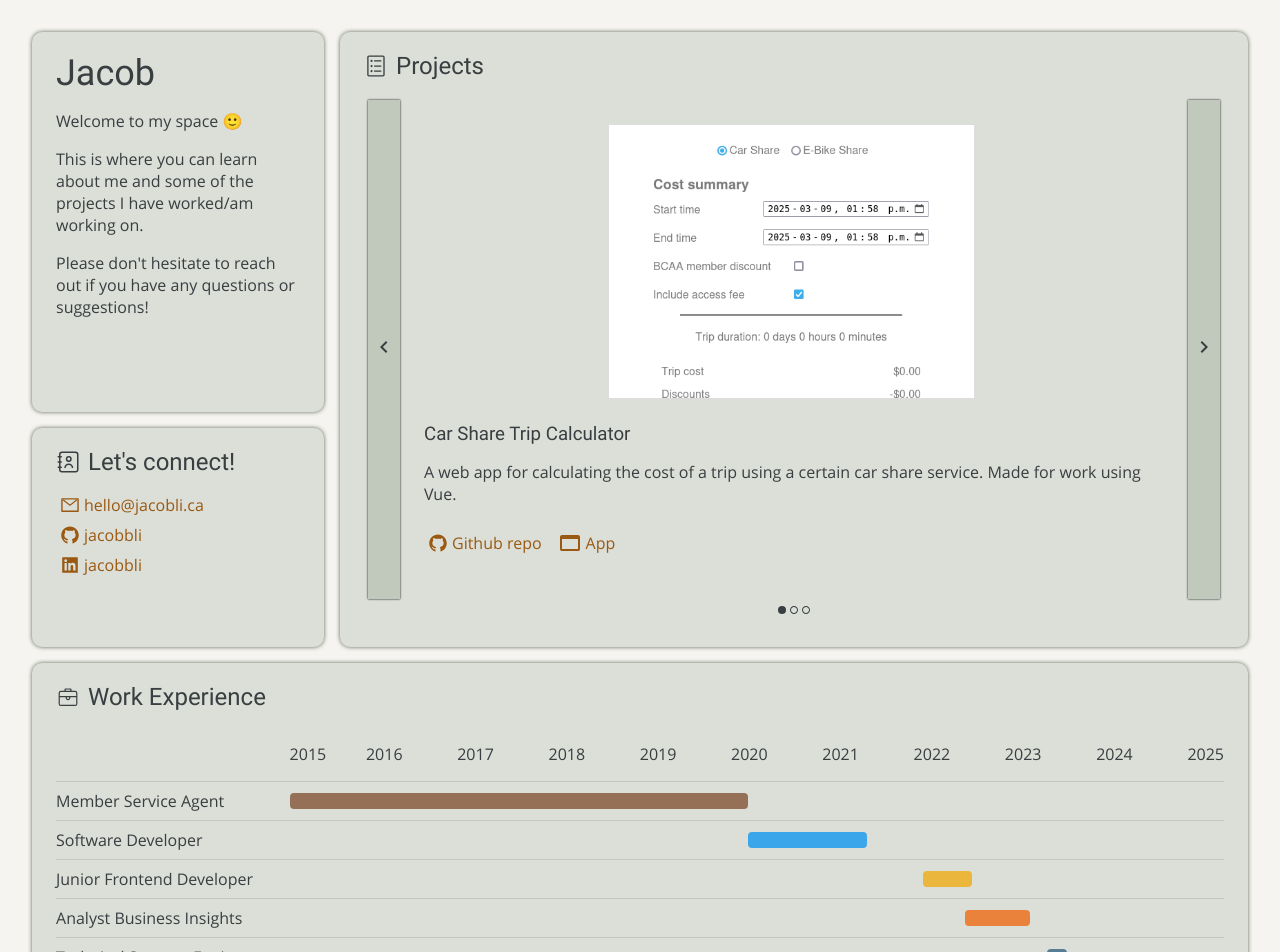
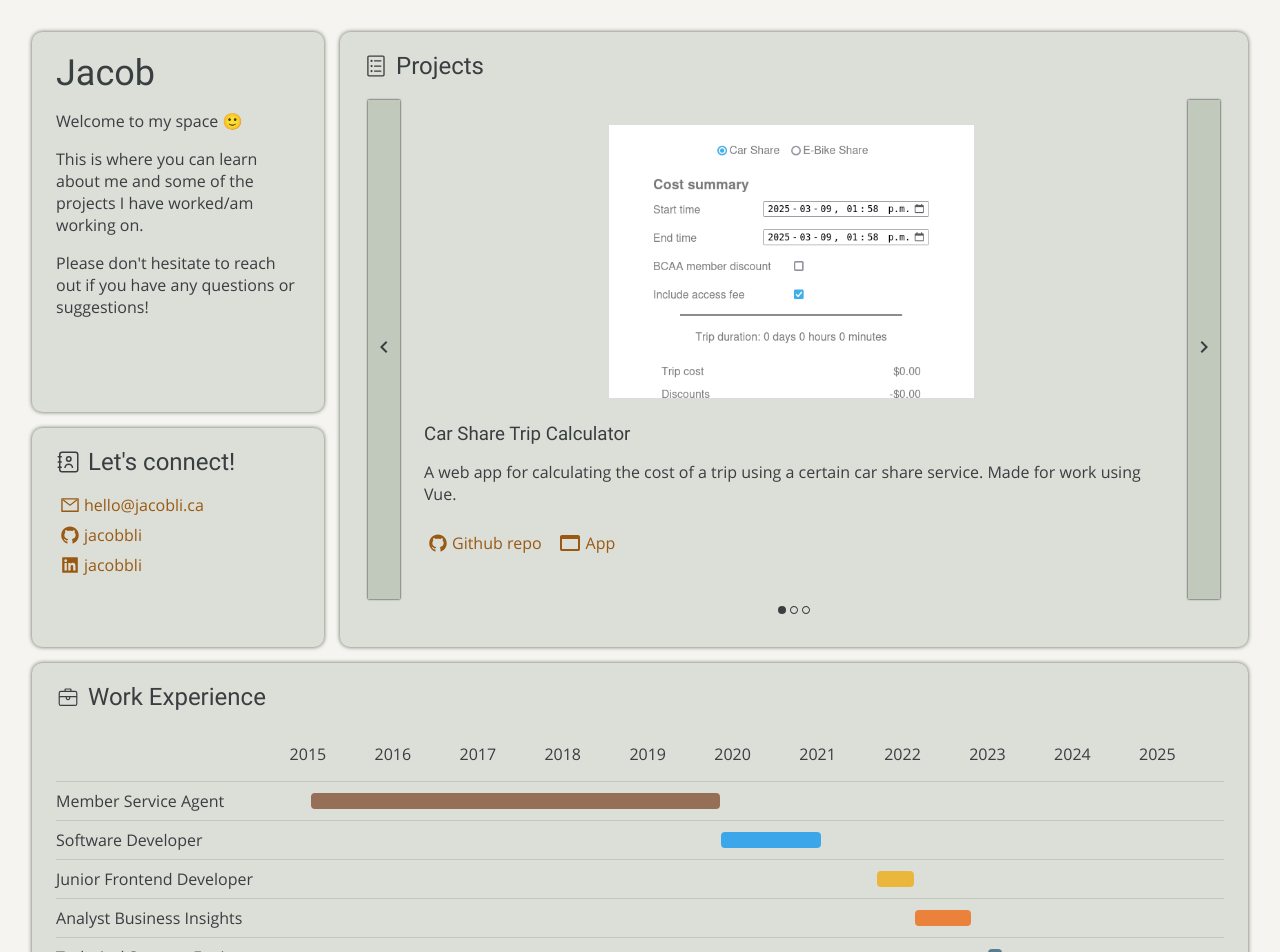
Before and after one commit to jacobbli/jacobbli.github.io, a Vue app: page / in a window 1280 px wide. Shown: the top 952 px of the page. Built offline with nearby package versions, Linux system fonts and the light colour scheme.

Commit message:
Change gantt chart ticks

```diff
--- a/src/components/GanttChart.vue
+++ b/src/components/GanttChart.vue
@@ -32,84 +32,46 @@ const colorPalette = [
   }
 ]
 
+const firstDate = computed(() => new Date(new Date(props.events[0].startDate)))
+const lastDate = computed(() => isNaN(new Date(props.events[props.events.length - 1].endDate)) ? new Date() : new Date(props.events[props.events.length - 1].endDate))
 
-const monthDiff = computed(() => {
-  const toDate = isNaN(new Date(props.events[props.events.length - 1].endDate)) ? new Date() : new Date(props.events[props.events.length - 1].endDate)
+const yearDiff = computed(() => (lastDate.value.getFullYear() - firstDate.value.getFullYear()) + 1)
 
-  const fromDate = new Date(props.events[0].startDate)
-  return (
-    toDate.getMonth() -
-    fromDate.getMonth() +
-    12 * (toDate.getFullYear() - fromDate.getFullYear()) +
-    1
-  )
-})
 
-// function getMonthName(monthNumber) {
-//   const monthNameMap = {
-//     0: 'Jan',
-//     1: 'Feb',
-//     2: 'Mar',
-//     3: 'Apr',
-//     4: 'May',
-//     5: 'Jun',
-//     6: 'Jul',
-//     7: 'Aug',
-//     8: 'Sep',
-//     9: 'Oct',
-//     10: 'Nov',
-//     11: 'Dec',
-//   }
-//   const startMonth = new Date(props.events[0].startDate).getMonth()
-//   return monthNameMap[(startMonth + monthNumber) % 12]
-// }
-
-function getYearLabel(monthNumber) {
-  const startYear = new Date(props.events[0].startDate).getFullYear()
-  const startMonth = new Date(props.events[0].startDate).getMonth()
-
-  const currentMonthNumber = monthNumber + startMonth
-  if (monthNumber == 0) return startYear
-  if (currentMonthNumber % 12 == 0) return startYear + (Math.floor(currentMonthNumber / 12))
-
+function getYearLabel(index) {
+  const firstYear = firstDate.value.getFullYear()
+  return firstYear + index
 }
 
 function getBarLength(startDate, endDate) {
   const fromDate = new Date(startDate)
   const toDate = isNaN(new Date(endDate)) ? new Date() : new Date(endDate)
-  const daysInMonth = new Date(toDate.getFullYear(), (toDate.getMonth() + 1) % 12, 0).getDate()
 
-  return (
-    ((toDate.getMonth() -
-      fromDate.getMonth() +
-      12 * (toDate.getFullYear() - fromDate.getFullYear()) +
-      toDate.getDate() / daysInMonth) /
-      monthDiff.value) *
-    100
-  )
+  const daysInToMonth = new Date(toDate.getFullYear(), (toDate.getMonth() + 1) % 12, 0).getDate()
+  const daysInFromMonth = new Date(fromDate.getFullYear(), (fromDate.getMonth() + 1) % 12, 0).getDate()
+
+  return (toDate.getMonth() -
+    fromDate.getMonth() +
+    12 * (toDate.getFullYear() - fromDate.getFullYear()) - ((fromDate.getDate() - 1) / daysInFromMonth) + (toDate.getDate() / daysInToMonth)) / 12 / yearDiff.value * 100
 }
 
 function getBarStart(rowStartDate) {
-  const fromDate = new Date(props.events[0].startDate)
+  const fromDate = new Date(firstDate.value.getFullYear(), 0, 1);
   const toDate = new Date(rowStartDate)
 
   const daysInMonth = new Date(toDate.getFullYear(), (toDate.getMonth() + 1) % 12, 0).getDate()
-  return (
-    ((toDate.getMonth() -
-      fromDate.getMonth() +
-      12 * (toDate.getFullYear() - fromDate.getFullYear()) +
-      (toDate.getDate() - 1) / daysInMonth) /
-      monthDiff.value) *
-    100
-  )
+
+  return (toDate.getMonth() -
+    fromDate.getMonth() +
+    12 * (toDate.getFullYear() - fromDate.getFullYear()) + (toDate.getDate()) / daysInMonth) / 12 / yearDiff.value * 100
 }
 </script>
 
 <template>
   <div class="ganttChart__grid">
-    <div class="ganttChart__header" :style="{ gridTemplateColumns: `20% repeat(${monthDiff}, 1fr)` }">
-      <div class="ganttChart__columnLabel" v-for="month in monthDiff" :key="month">
-        {{ getYearLabel(month - 1) }}<br />
+    <div class="ganttChart__header" :style="{ gridTemplateColumns: `20% repeat(${yearDiff}, 1fr)` }">
+      <div class="ganttChart__columnLabel" v-for="year in yearDiff" :key="year">
+        {{ getYearLabel(year - 1) }}<br />
         <!-- {{ getMonthName(month - 1) }} -->
       </div>
     </div>
@@ -117,10 +79,9 @@ function getBarStart(rowStartDate) {
       <div class="ganttChart__row" v-for="(event, index) in events" :key="event.startDate"
         :style="{ gridTemplateColumns: `20% 1fr` }">
         <div>{{ event.title }}</div>
-        <gantt-chart-bar
-          :background-color="colorPalette[index % colorPalette.length].backgroundColor"
-          :hover-color="colorPalette[index % colorPalette.length].hoverColor" :left-indent="getBarStart(event.startDate)"
-          :width="getBarLength(event.startDate, event.endDate)" />
+        <gantt-chart-bar :background-color="colorPalette[index % colorPalette.length].backgroundColor"
+          :hover-color="colorPalette[index % colorPalette.length].hoverColor"
+          :left-indent="getBarStart(event.startDate)" :width="getBarLength(event.startDate, event.endDate)" />
       </div>
     </div>
   </div>
```
